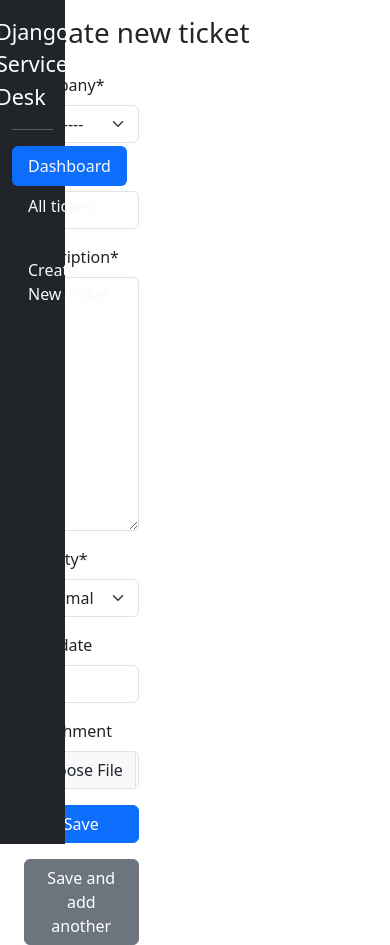
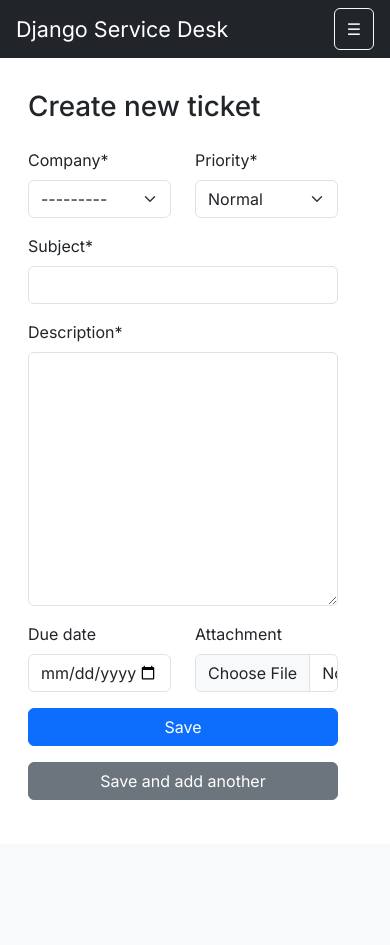
Before and after one commit to vbrothanek/django_service_desk, a Django app: page /service-desk/tickets/create/ in a window 390 px wide. After the commit the page ends 800 px from the top, so only its background shows below. Run offline with Django 5.2, Linux system fonts and the light colour scheme; a user stored in the database is signed in; tables that the repository leaves empty hold one stand-in row (values such as "Sample post"); parts of the project's set-up code (start-up, migrations or seed data) failed here and were passed over; some libraries are stand-ins or nearby versions.

Commit message:
New edits - updated _base.html, edited create ticket form, edited Ticket Model, added media url and folder in settings.py, new styles, edited url for ticket detail, new view for ticket detail

```diff
--- a/_project/settings.py
+++ b/_project/settings.py
@@ -143,6 +143,9 @@ STATICFILES_DIRS = [
     BASE_DIR / 'service_desk' / 'static',
 ]
 
+MEDIA_URL = '/media/'
+MEDIA_ROOT = BASE_DIR / '_media'
+
 # Forms Django-Crispy-Forms
 CRISPY_ALLOWED_TEMPLATE_PACKS = "bootstrap5"
 CRISPY_TEMPLATE_PACK = "bootstrap5"
--- a/_project/urls.py
+++ b/_project/urls.py
@@ -17,8 +17,10 @@ Including another URLconf
 from django.contrib import admin
 from django.urls import path, include
 from debug_toolbar.toolbar import debug_toolbar_urls
+from django.conf import settings
+from django.conf.urls.static import static
 
 urlpatterns = [
+    path('service-desk/',include('service_desk.urls')),
     path('admin/', admin.site.urls),
-    path('service-desk/',include('service_desk.urls')),
-] + debug_toolbar_urls()
+] + debug_toolbar_urls() + static(settings.MEDIA_URL, document_root=settings.MEDIA_ROOT)
--- a/service_desk/forms.py
+++ b/service_desk/forms.py
@@ -1,18 +1,48 @@
+# from django import forms
+# from service_desk.models import Ticket, Record
+#
+# """
+# 1. vykresleni formulare
+# 2. uzivatel vyplni data
+# 3. uzivatel odesle formular
+# 4. server dostane data
+# 5. server, kontrola dat
+# 6. Form is valid > ulozi zaznam > vrati uzivateli OK stranku
+#
+# 7. Form is invalid > vykresleni formulare + zobrazeni chyb
+# """
+#
+# class TicketForm(forms.ModelForm):
+#     class Meta:
+#          model = Ticket
+#          fields = ['company', 'subject', 'description', 'priority', 'due_date', 'attachment']
+
 from django import forms
+from crispy_forms.helper import FormHelper
+from crispy_forms.layout import Layout, Row, Column
 from service_desk.models import Ticket, Record
-
-"""
-1. vykresleni formulare
-2. uzivatel vyplni data
-3. uzivatel odesle formular
-4. server dostane data
-5. server, kontrola dat
-6. Form is valid > ulozi zaznam > vrati uzivateli OK stranku
-
-7. Form is invalid > vykresleni formulare + zobrazeni chyb
-"""
 
 class TicketForm(forms.ModelForm):
     class Meta:
-         model = Ticket
-         fields = ['company', 'subject', 'description', 'priority', 'due_date', 'attachment']
+        model = Ticket
+        fields = ['company', 'subject', 'description', 'priority', 'due_date', 'attachment']
+        widgets = {
+            'due_date': forms.DateInput(attrs={'type': 'date'}),
+        }
+
+    def __init__(self, *args, **kwargs):
+        super().__init__(*args, **kwargs)
+        self.helper = FormHelper()
+        self.helper.form_tag = False
+        self.helper.layout = Layout(
+            Row(
+                Column('company', css_class='col-6'),
+                Column('priority', css_class='col-6'),
+            ),
+            'subject',
+            'description',
+            Row(
+                Column('due_date', css_class='col-6'),
+                Column('attachment', css_class='col-6'),
+            ),
+        )
--- a/service_desk/models.py
+++ b/service_desk/models.py
@@ -58,7 +58,7 @@ class Ticket(models.Model):
     last_update = models.DateTimeField(auto_now=True)
     due_date = models.DateField(blank=True, null=True)
     date_of_completion = models.DateField(blank=True, null=True)
-    attachment = models.FileField(blank=True, null=True)
+    attachment = models.FileField(upload_to='ticket-attachments/' ,blank=True, null=True)
 
     def save(self, *args, **kwargs):
         '''
--- /dev/null
+++ b/service_desk/static/service_desk/css/style.css
@@ -0,0 +1,29 @@
+/* Always reserved space for vertical scrollbar */
+/*html {*/
+/*    scrollbar-gutter: stable;*/
+/*}*/
+
+/* Custom Bootstrap variables */
+:root {
+    --bs-body-font-family: "Inter", sans-serif;
+}
+
+body {
+    font-family: "Inter", sans-serif !important;
+}
+
+
+/* Animation for sidebar menu @keyframes is part of it */
+.nav-link.active {
+    animation: fadeIn 0.2s ease-in ;
+}
+
+@keyframes fadeIn {
+  from { opacity: 0; }
+  to { opacity: 1; }
+}
+
+.custom-sidebar {
+    min-width: 250px;
+    width: 250px;
+}
--- a/service_desk/templates/service_desk/_base.html
+++ b/service_desk/templates/service_desk/_base.html
@@ -6,38 +6,66 @@
     <meta charset="utf-8">
     <meta name="viewport" content="width=device-width, initial-scale=1">
     <title>{% block title %}Django Service Desk{% endblock %}</title>
+
+  	<!-- Google fonts -->
+  	<link rel="preconnect" href="https://fonts.googleapis.com">
+	<link rel="preconnect" href="https://fonts.gstatic.com" crossorigin>
+	<link href="https://fonts.googleapis.com/css2?family=Inter:ital,opsz,wght@0,14..32,100..900;1,14..32,100..900&display=swap" rel="stylesheet">
+
+
+  	<!-- CSS styles -->
   	<link href="{% static 'service_desk/css/bootstrap.min.css' %}" rel="stylesheet">
+  	<link href="{% static 'service_desk/css/style.css' %}" rel="stylesheet">
     {% block extra_head %}{% endblock %}
+
   </head>
 
   <body>
-  	<div class="container-fluid">
-    	<div class="row">
-        	<div class="col-2 bg-dark vh-100 position-fixed top-0 start-0">
-				<a href="/service-desk/" class="d-flex align-items-center justify-content-center mt-3 mb-3 mb-md-0 me-md-auto text-white text-decoration-none">
+
+  	<div class="d-flex d-lg-none">
+		<nav class="navbar bg-dark navbar-dark w-100">
+			<div class="d-flex w-100 px-3">
+				<a class="navbar-brand d-flex align-items-center text-white text-decoration-none" href="/service-desk/">
+					<span class="fs-4">Django Service Desk</span>
+				</a>
+				<button class="btn btn-outline-light d-lg-none ms-auto" type="button" data-bs-toggle="offcanvas" data-bs-target="#offcanvasResponsive" aria-controls="offcanvasResponsive">☰</button>
+			</div>
+		</nav>
+	</div>
+
+  	<!-- Layout -->
+	<div class="d-flex ">
+		<!-- Sidebar -->
+		<div class="custom-sidebar offcanvas-lg offcanvas-start bg-dark vh-100 justify-content-center" tabindex="-1" id="offcanvasResponsive" aria-labelledby="offcanvasResponsiveLabel">
+			<div class="offcanvas-header">
+				<h5 class="offcanvas-title text-white" id="offcanvasResponsiveLabel">Menu</h5>
+				<button type="button" class="btn-close btn-close-white" data-bs-dismiss="offcanvas" data-bs-target="#offcanvasResponsive" aria-label="Close"></button>
+			</div>
+			<div class="offcanvas-body justify-content-center">
+				<nav class="w-100">
+					<a href="/service-desk/" class="d-flex align-items-center justify-content-center mt-3 mb-3 mb-md-0 me-md-auto text-white text-decoration-none w-100">
 						<span class="fs-4">Django Service Desk</span>
 					</a>
 
 					<hr class="border-light opacity-25">
 
-				<ul class="nav nav-pills flex-column mb-2">
+					<ul class="nav nav-pills flex-column mb-auto">
 						<li class="nav-item">
-						<a class="nav-link text-light active" aria-current="page" href="/service-desk/dashboard">Dashboard</a>
+							<a class="nav-link link-light link-opacity-75-hover  {% if active_page == 'dashboard' %}active{% endif %}" aria-current="page" href="/service-desk/dashboard">Dashboard</a>
 						</li>
 						<li class="nav-item">
-						<a class="nav-link text-light" href="/service-desk/tickets">All tickets</a>
+							<a class="nav-link link-light link-opacity-75-hover {% if active_page == 'tickets' %}active{% endif %}" href="/service-desk/tickets">All tickets</a>
 						</li>
 						<li class="nav-item">
-						<a class="nav-link text-light" href="/service-desk/tickets/create">Create New Ticket</a>
+							<a class="nav-link link-light link-opacity-75-hover {% if active_page == 'tickets_create' %}active{% endif %}" href="/service-desk/tickets/create">Create New Ticket</a>
 						</li>
 					</ul>
+				</nav>
+			</div>
 		</div>
 
-        	<div class="col-10 offset-md-3 offset-lg-2">
-
+		<div class="flex-grow-1 p-3">
 			{% block content %}{% endblock %}
-
-        	</div>
 		</div>
 	</div>
 
--- a/service_desk/templates/service_desk/create_ticket_form.html
+++ b/service_desk/templates/service_desk/create_ticket_form.html
@@ -8,15 +8,16 @@
 	<div class="container-fluid mt-3">
 		<h1>Create new ticket</h1>
 
-		<div class="row w-50 mt-4">
+		<div class="row w-lg-50 w-100 mt-4">
 
 			<form action="{{ request.path }}" method="post">
 				{% csrf_token %}
-				{{ form|crispy }}
+{#				{{ form|crispy }}#}
+				{% crispy form %}
 
 				<div class="d-grid gap-3 d-md-flex justify-content-md-start">
-					<button type="submit" class="btn btn-primary">Save</button>
-					<button type="submit" class="btn btn-secondary">Save and add another</button>
+					<button type="submit" name="action" value="save" class="btn btn-primary">Save</button>
+					<button type="submit" name="action" value="save_and_another" class="btn btn-secondary">Save and add another</button>
 				</div>
 			</form>
 
--- a/service_desk/templates/service_desk/tickets.html
+++ b/service_desk/templates/service_desk/tickets.html
@@ -32,7 +32,11 @@
 		<h2>User tickets</h2>
 		<ul>
 		{% for ticket in user_tickets %}
-			<li>{{ ticket.subject }}, {{ ticket.created_at }}</li>
+			<li>
+				<a href="{% url 'service_desk:ticket_detail' ticket.ticket_number %}">
+					{{ ticket.subject }}, {{ ticket.created_at }}
+				</a>
+			</li>
 		{% endfor %}
 		</ul>
 	</div>
--- a/service_desk/urls.py
+++ b/service_desk/urls.py
@@ -54,8 +54,8 @@ urlpatterns = [
     path('login/', views.login_view, name='login'),  # login_view
     path('dashboard/', views.dashboard_view, name='dashboard'),  # dashboard_view
     path('tickets/', views.tickets_view, name='tickets'),  # tickets_view
-    path('tickets/create/', views.create_ticket_view, name='new-ticket'),  # create_ticket_view
-    path('tickets/<int:ticket_number>', test_view),
+    path('tickets/create/', views.create_ticket_view, name='new_ticket'),  # create_ticket_view
+    path('tickets/<int:ticket_number>', views.ticket_detail_view, name='ticket_detail'), #ticket_detail_view
     path('settings/', test_view),
     path('settings/users/', test_view),
     path('settings/users/add/', test_view),
--- a/service_desk/views.py
+++ b/service_desk/views.py
@@ -1,4 +1,4 @@
-from django.shortcuts import render, redirect
+from django.shortcuts import render, redirect, get_object_or_404
 from .models import Ticket, Company, Record
 from django.contrib.auth.decorators import login_required
 from service_desk.forms import TicketForm
@@ -14,7 +14,8 @@ def default_view(request):
 
 # @login_required
 def dashboard_view(request):
-    return render(request, 'service_desk/dashboard.html')
+    context = {'active_page': 'dashboard'}
+    return render(request, 'service_desk/dashboard.html', context)
 
 def login_view(request):
     return render(request, 'service_desk/login.html')
@@ -26,6 +27,7 @@ def tickets_view(request):
     user_tickets = Ticket.objects.filter(user=request.user)
 
     context = {
+        'active_page': 'tickets',
         'latest_tickets': latest_tickets,
         'user_tickets': user_tickets,
         'all_tickets': all_tickets
@@ -44,8 +46,21 @@ def create_ticket_view(request):
             instance = form.save(commit=False)
             instance.user = request.user
             instance.save()
-            print(instance.ticket_number)
+
+            if request.POST.get('action') == 'save_and_another':
+                return redirect('service_desk:new_ticket')
+            # print(instance.ticket_number)
             return redirect('service_desk:tickets')
 
+    context = {
+        'active_page': 'tickets_create',
+        'form': form,
+    }
 
-    return render(request, 'service_desk/create_ticket_form.html', {'form': form})
+    return render(request, 'service_desk/create_ticket_form.html', context)
+
+@login_required
+def ticket_detail_view(request, ticket_number):
+    ticket = get_object_or_404(Ticket, ticket_number=ticket_number)
+    context = {'ticket': ticket}
+    return render(request, 'service_desk/ticket_detail.html', context)
```
Also changed, not shown: service_desk/templates/service_desk/ticket_detail.html (added, +11 -0 lines). Lines whose indentation alone changed are shown as unchanged.
